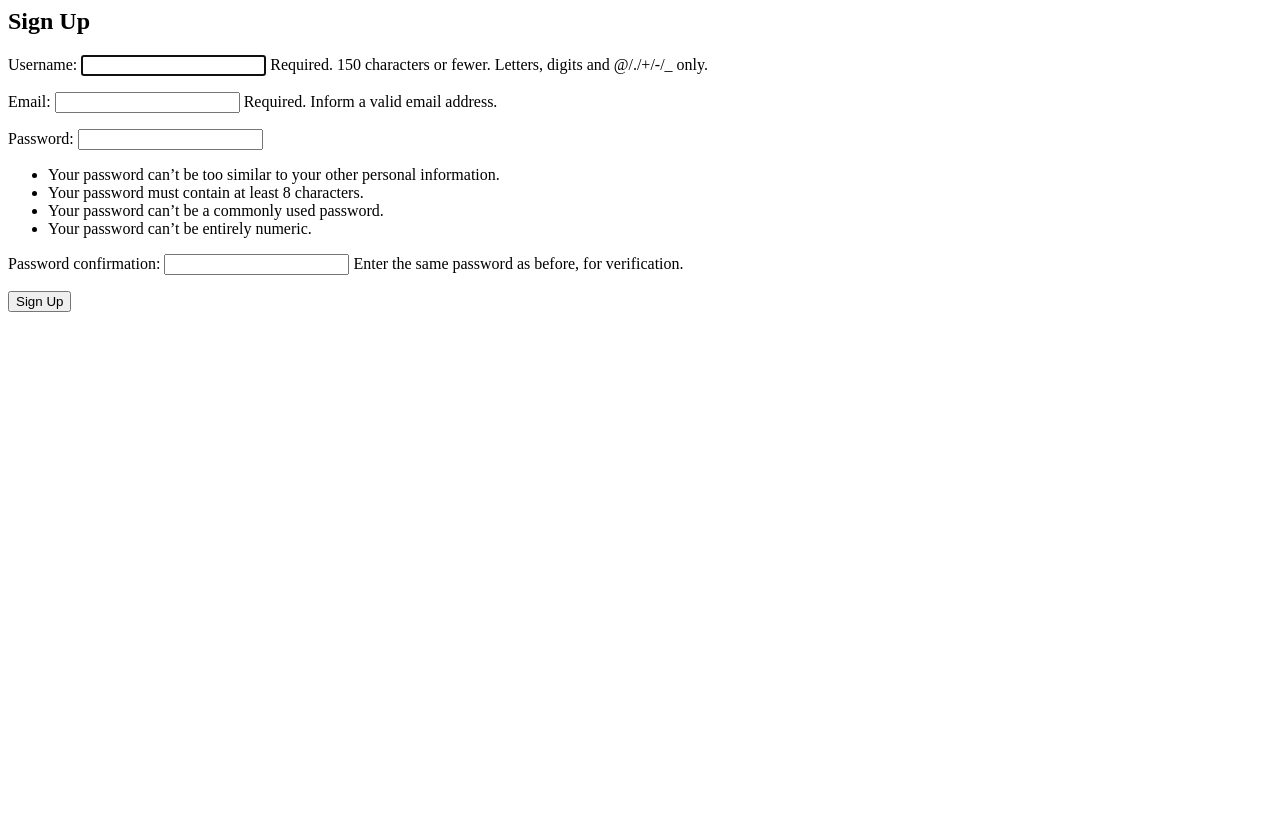
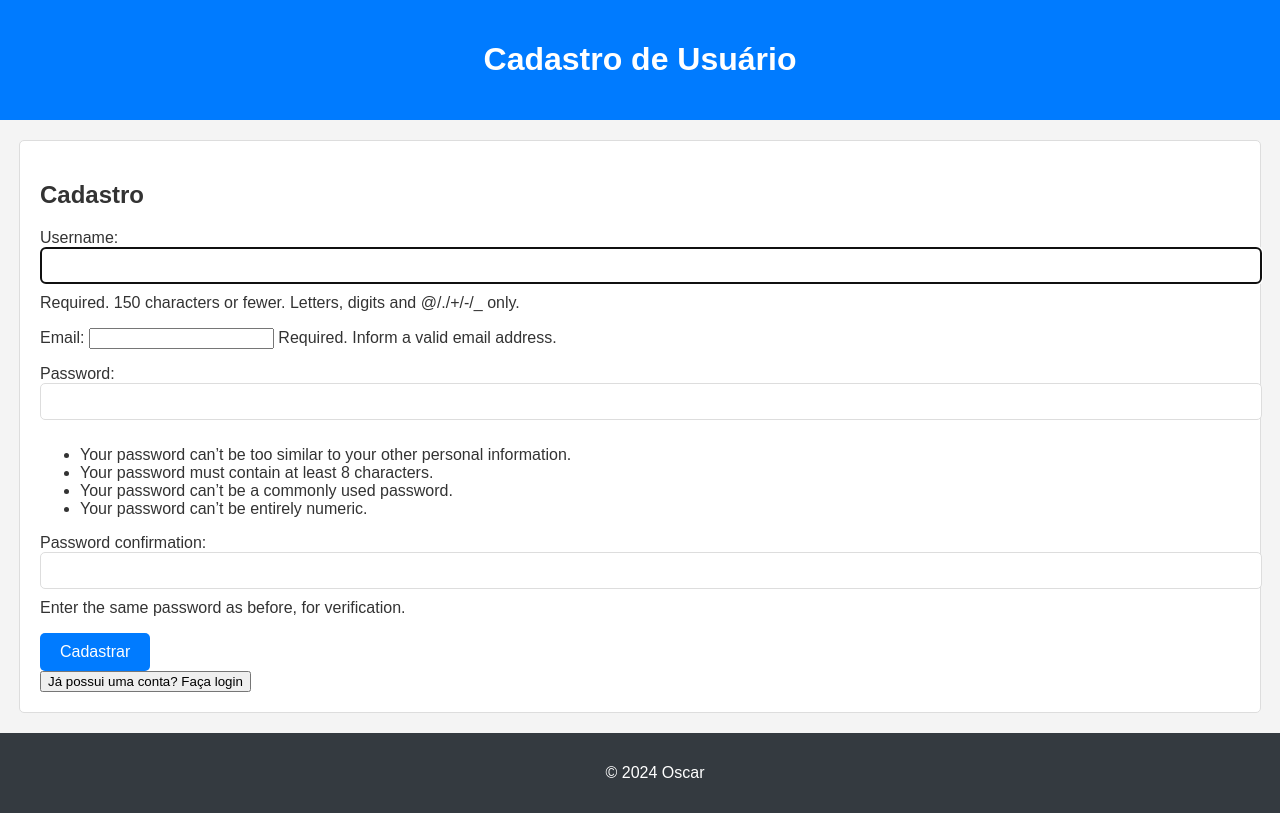
Before and after one commit to oscarSouzaG/sitepyton, a Django app: template mysite/accounts/templates/signup.html in a window 1280 px wide. Before the commit the page ends 312 px from the top, so only its background shows below. Run offline with Django 5.2, Linux system fonts and the light colour scheme; the template is opened without the code that fills it: values that come from a table or form of the project are taken from there, others are empty; parts of the project's set-up code (start-up, migrations or seed data) failed here and were passed over.

Commit message:
Correção do formulario login e singup02

```diff
--- a/mysite/accounts/templates/signup.html
+++ b/mysite/accounts/templates/signup.html
@@ -1,6 +1,29 @@
-<h2>Sign Up</h2>
-<form method="post">
-    {% csrf_token %}
-    {{ form.as_p }}
-    <button type="submit">Sign Up</button>
-</form>
+{% load static i18n %}
+<!DOCTYPE html>
+<html lang="pt-BR">
+<head>
+    <meta charset="UTF-8">
+    <meta name="viewport" content="width=device-width, initial-scale=1.0">
+    <title>{% trans "Cadastro - Minha Página Django" %}</title>
+    <link rel="stylesheet" href="{% static 'css/styles.css' %}">
+</head>
+<body>
+    <header>
+        <h1>{% trans "Cadastro de Usuário" %}</h1>
+    </header>
+    <main>
+        <h2>{% trans "Cadastro" %}</h2>
+        <form method="post" class="auth-form">
+            {% csrf_token %}
+            {{ form.as_p }}
+            <button type="submit" class="submit-button">{% trans "Cadastrar" %}</button>
+        </form>
+        <form action="{% url 'login' %}" method="get" class="login-form">
+            <button type="submit" class="login-button">{% trans "Já possui uma conta? Faça login" %}</button>
+        </form>
+    </main>
+    <footer>
+        <p>&copy; 2024 Oscar</p>
+    </footer>
+</body>
+</html>
--- a/mysite/staticpages/static/css/styles.css
+++ b/mysite/staticpages/static/css/styles.css
@@ -10,7 +10,7 @@ body {
 header {
     background-color: #007bff;
     color: white;
-    padding: 10px 0;
+    padding: 20px 0;
     text-align: center;
 }
 
@@ -58,8 +58,8 @@ footer {
     background-color: #343a40;
     color: white;
     text-align: center;
-    padding: 10px;
-    position: fixed;
+    padding: 15px;
+    position: relative;
     bottom: 0;
     width: 100%;
 }
@@ -80,6 +80,7 @@ footer {
     flex: 1;
     border-radius: 5px 5px 0 0;
     outline: none;
+    transition: background-color 0.3s ease;
 }
 
 .tabs button.active {
@@ -98,3 +99,40 @@ footer {
 .tab-content.active {
     display: block;
 }
+
+/* Estilos para botões de formulário */
+.auth-form button,
+.signup-form button {
+    background-color: #007bff;
+    color: white;
+    border: none;
+    padding: 10px 20px;
+    cursor: pointer;
+    border-radius: 5px;
+    font-size: 16px;
+    transition: background-color 0.3s ease;
+}
+
+.auth-form button:hover,
+.signup-form button:hover {
+    background-color: #0056b3;
+}
+
+/* Estilos para campos de entrada */
+.auth-form input[type="text"],
+.auth-form input[type="password"],
+.signup-form input[type="text"],
+.signup-form input[type="password"] {
+    width: 100%;
+    padding: 10px;
+    margin-bottom: 10px;
+    border: 1px solid #ddd;
+    border-radius: 5px;
+}
+
+/* Estilos para formulários */
+.auth-form form,
+.signup-form form {
+    display: flex;
+    flex-direction: column;
+}
```
Also changed, not shown: mysite/accounts/templates/login.html (+37 -6 lines), mysite/accounts/views.py (+32 -0 lines), mysite/staticpages/templates/home.html (+23 -16 lines), mysite/db.sqlite3.
